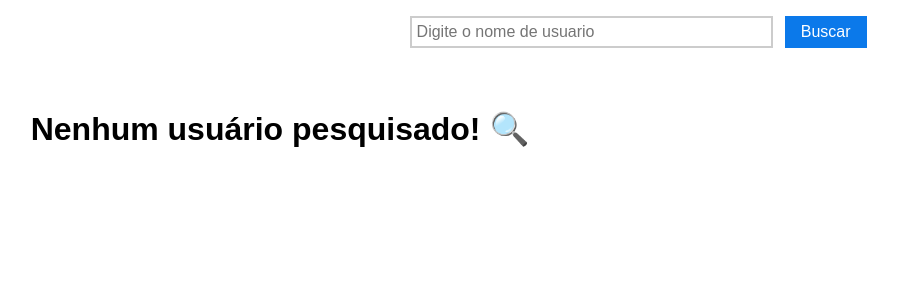
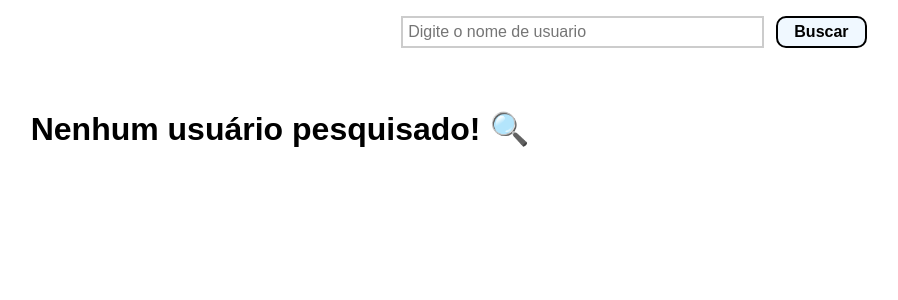
Before and after one commit to Jrlinkin/GitApi, a React (Create React App) app: page / in a window 1280 px wide. Shown: the top 300 px of the page, without its empty margins (360-1258 px from the left). Built offline with nearby package versions, Linux system fonts and the light colour scheme.

Commit message:
Adiciona estilo para os repositorios e starred.
	Adicionado estilo para os componentes dos repositorios e dos
	starred, atualiza estilo do profile.

```diff
--- a/src/components/header/index.js
+++ b/src/components/header/index.js
@@ -15,7 +15,7 @@ const Header = () => {
     return(
         <header>
             <S.Wrapper>
-                <input type='text' placeholder='Digite o nome de usuario' onChange={(event) => setUsernameForSearch(event.target.value)}/>
+                <input type='text' placeholder='Digite o nome de usuario'  onChange={(event) => setUsernameForSearch(event.target.value) }/>
                 <button type="submit" onClick={submitGetUser} >Buscar</button>
             </S.Wrapper>
         </header>
--- a/src/components/header/styled.js
+++ b/src/components/header/styled.js
@@ -12,15 +12,18 @@ export const Wrapper = styled.div`
     }
 
     button{
-        background-color: #0b79ea;
-        color: white;
+        background-color: aliceblue;
         margin-left: 12px;
+        font-weight: bold;
         padding: 0 16px;
         transition: all .3s;
         position: relative;
+        border: 2px solid black;
+        border-radius: 10px;
 
         &:hover{
             background-color: black;
+            color: white;
             transition: all .1s;
             box-shadow: 0px 3px 0px 0px orange;
         }
--- a/src/components/profile/styled.js
+++ b/src/components/profile/styled.js
@@ -2,27 +2,31 @@ import styled from "styled-components";
 
 export const Wrapper = styled.div`
     display: flex;
+    width: 100%;
+    flex-wrap: wrap;
     align-items: center;
-    /* background-color: red;  */
-    width: 98vw;
+
 `;
 export const WrapperImg = styled.img`
+        display: flex;
+        flex-wrap: wrap;
         max-width: 150px;
         border-radius: 100%;
         border: 2px solid black;
         margin: 20px;
 `;
 export const WrapperUserInfos = styled.div`
-    /* background-color: blue; */
     display: flex;
     flex-direction: column;
     justify-content: space-around;
-    width: 100%;
+    padding: 10px;
     height: 150px;
     margin-left: 8px;
     h1{
         font-weight: bold;
         font-size: 32px;
+        display: flex;
+        flex-wrap: wrap;
     }
     h4{
         font-size: 20px;
@@ -37,7 +41,7 @@ export const WrapperUsername = styled.div`
         font-weight: bold;
     }
     a{
-        color: #333838;
+        color: blue;
         font-size: 20px;
         :hover{
             color: #000875;
@@ -47,10 +51,11 @@ export const WrapperUsername = styled.div`
 
 export const WrapperStatusCount = styled.div`
     display: flex;
+    flex-wrap: wrap;
     align-items: center;
     /* background-color: coral; */
     gap:10px;
-    width: 300px;
+    margin-top: 10px;
     div{
         text-align: center;
     }
--- a/src/components/repositories/index.js
+++ b/src/components/repositories/index.js
@@ -35,6 +35,7 @@ const Repositories = () => {
                 </S.WrapperTabList>
 
                 <S.WrapperTabPanel>
+                    <S.WarapperList>
                     {githubState.repositories.length !== 0 ?
                        githubState.repositories.map((item) => (
                           <RepositoryItem
@@ -44,9 +45,11 @@ const Repositories = () => {
                           linkToRepo={item.html_url}
                       />
                     )) :  <p>Este usuario não possui repositorios ainda!</p> }
+                    </S.WarapperList>
                 </S.WrapperTabPanel>
 
                 <S.WrapperTabPanel>
+                <S.WarapperList>
                 {githubState.starred.length !== 0 ?
                 githubState.starred.map((item) => (
                     <RepositoryItem
@@ -56,6 +59,7 @@ const Repositories = () => {
                         linkToRepo={item.html_url}
                         />
                     )) :  <p>Este usuario não possui starred ainda!</p> }
+                    </S.WarapperList>
                 </S.WrapperTabPanel>
 
             </S.WrapperTabs>
--- a/src/components/repositories/styled.js
+++ b/src/components/repositories/styled.js
@@ -36,10 +36,24 @@ WrapperTab.tabsRole = 'Tab';
 export const WrapperTabPanel = styled(TabPanel)`
     display: none;
     padding: 8px;
+    width: 100%;
+    /* background-color: black; */
 
     &.is-selected{
         display: block;
+        width: 100%;
+    /* background-color: black; */
+
+
     }
 
 `;
 WrapperTabPanel.tabsRole = 'TabPanel';
+
+export const WarapperList = styled.div`
+    display: flex;
+    flex-wrap: wrap;
+    width: 100%;
+    /* background-color: aliceblue; */
+    gap:5%;
+`;
--- a/src/components/repository-item/index.js
+++ b/src/components/repository-item/index.js
@@ -1,17 +1,18 @@
 import React from 'react';
+import * as S from './styled';
 
 const RepositoryItem = ({name, fullName, linkToRepo}) => {
     return (
-        <div>
-            <h2>{name}</h2>
-            <h4>{fullName}</h4>
+        <S.Wrapper>
+            <h2 title={name}>{name}</h2>
             <a  href={linkToRepo}
                 target='_blank'
                 rel="noreferrer"
+                title={fullName}
                 >
-                    LINK PARA REPOSITORIO
+                    {fullName}
                 </a>
-        </div>
+        </S.Wrapper>
     )
 }
 
--- /dev/null
+++ b/src/components/repository-item/styled.js
@@ -0,0 +1,38 @@
+import styled from "styled-components";
+
+export const Wrapper = styled.div`
+    border:1px solid black;
+    width: 30%;
+    margin-top: 10px;
+    padding: 10px;
+    background-color: aliceblue;
+    border-radius: 10px;
+    &:hover{
+        transform: translate(2px, -2%);
+
+    }
+
+    h2{
+        width: 100%;
+        display: inline-block;
+        white-space: nowrap;
+        overflow: hidden !important;
+        text-overflow: ellipsis;
+
+        font-weight: bold;
+        font-size: 1.1rem;
+    }
+
+    a{
+        width: 100%;
+    display: inline-block;
+    white-space: nowrap;
+    overflow: hidden !important;
+    text-overflow: ellipsis;
+    color:blue;
+    &:hover{
+        color: #000875;
+    }
+    }
+
+`;
```
